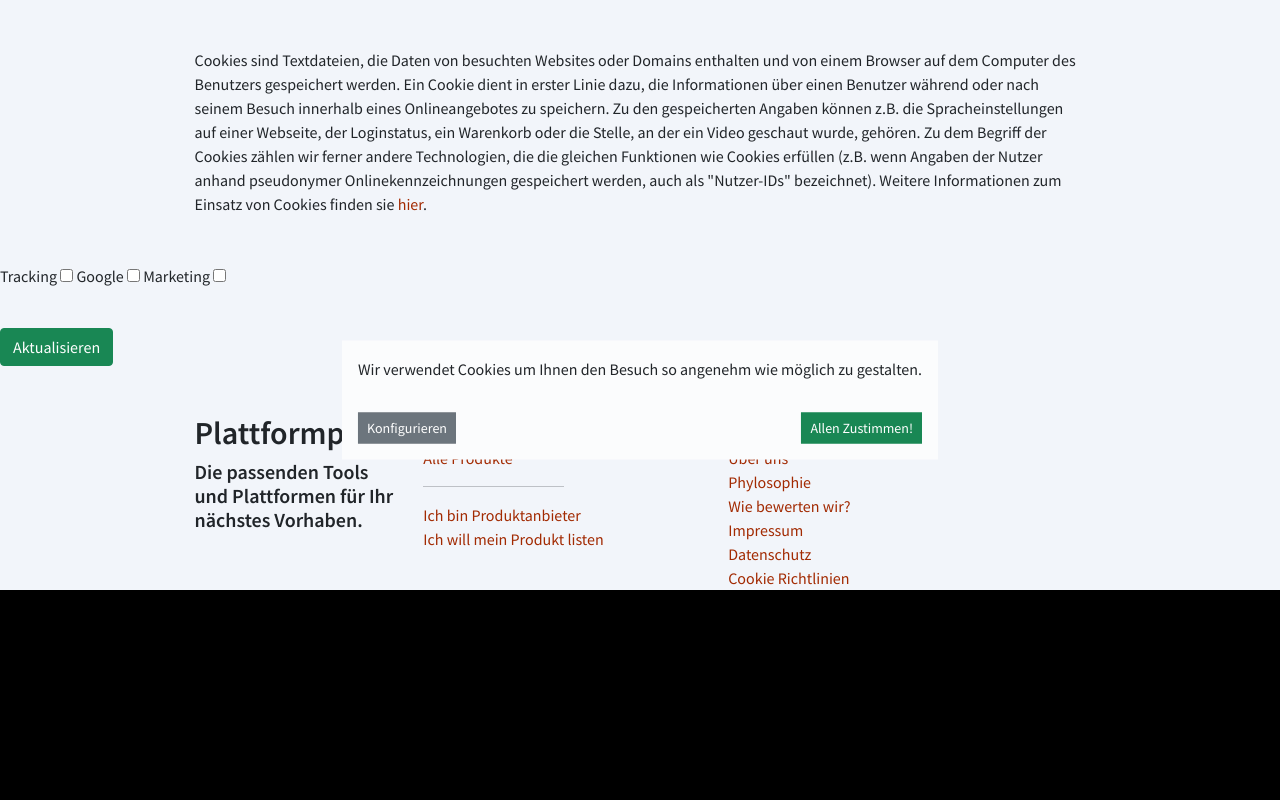
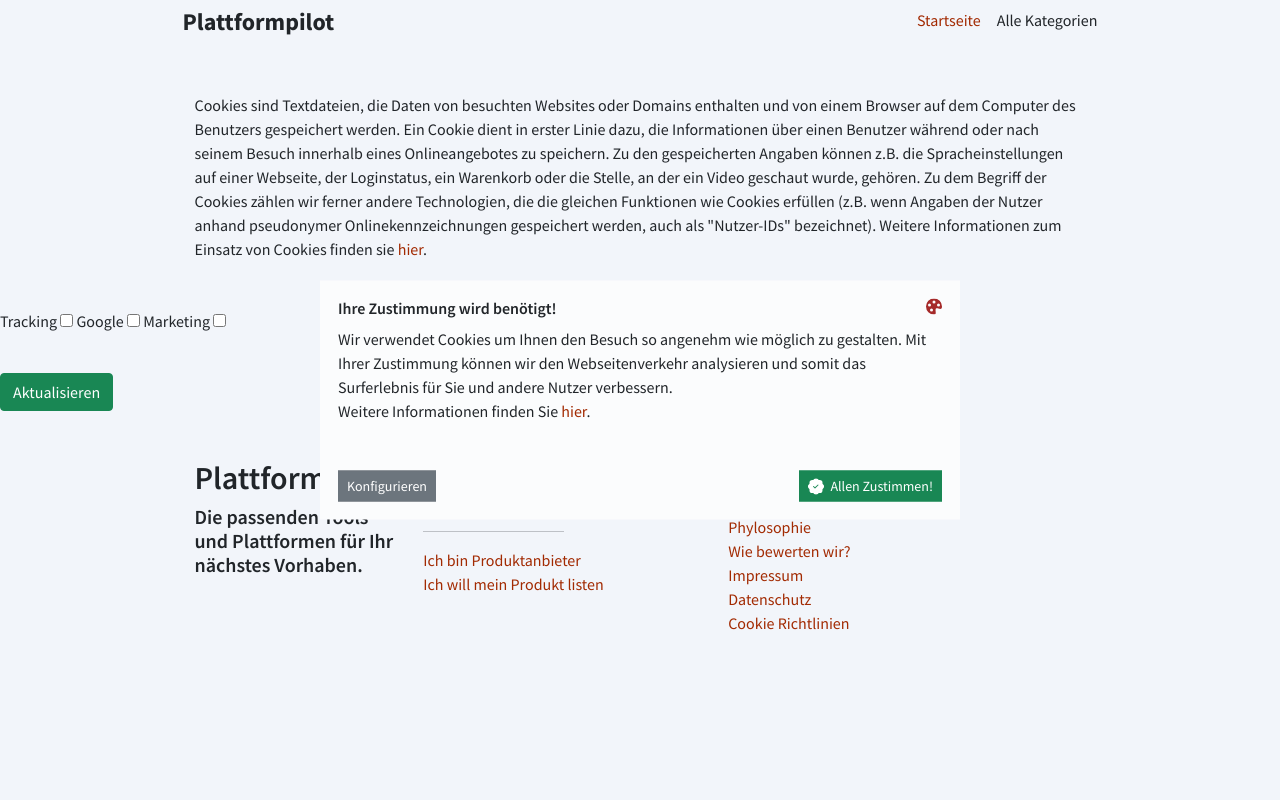
Before and after one commit to ViLuWi/Plattformpilot, a Django app: page /webseite/cookies in a window 1280 px wide. Run offline with Django 3.2, Linux system fonts and the light colour scheme.

Commit message:
edit cookie consent, bug fix cookies.js

```diff
--- a/plattform_pilot/static/css/_variables.css
+++ b/plattform_pilot/static/css/_variables.css
@@ -44,7 +44,7 @@
     background-color: var(--light) !important;
 }
 
-input:focus, select:focus, textarea:focus {
+input:focus, select:focus, textarea:focus, button {
     box-shadow: none !important;
     border: 1px solid var(--orange);
 }
@@ -61,18 +61,39 @@
 /* #/footer */
 
 /* cookie banner */
-#cookie__wrapper .overlay {
+#cookie__wrapper {
     position: relative;
-    width: 100%;
-    height: 100%;
-    background: rgb(0, 0, 0);
     z-index: 9;
+    margin: auto;
 }
 
 #cookie__wrapper .cookie-consent {
     top: 50%;
     left: 50%;
-    transform: translate(-50%, -50%);
+    transform: translate(-50%, -50%) scale(1);
+    padding: 2px;
+    animation: pulse 1s ease-in-out;
+    animation-delay: 0.2s;
+}
+
+@media screen and (max-width: 575px) {
+    #cookie__wrapper .cookie-consent {
+        width: 95%;
+        margin: 0 auto;
+    }
+}
+
+
+@keyframes pulse {
+    0% {
+        transform: scale(1) translate(-50%, -50%);
+    }
+    50% {
+        transform: scale(1.05) translate(-47%, -47%);
+    }
+    100% {
+        transform: scale(1) translate(-50%, -50%);
+    }
 }
 
 /* #/cookie banner */
--- a/plattform_pilot/static/js/core/cookies.js
+++ b/plattform_pilot/static/js/core/cookies.js
@@ -1,15 +1,24 @@
 // create cookie
 let cookie_set = false
 
+
 function countCookieLawNumber(all) {
     let cookie_number = ''
+    if (document.getElementById('necessary').checked || all == 'all') {
+        cookie_number += 'necessary ';
+    }
     if (document.getElementById('tracking').checked || all == 'all') {
         cookie_number += 'tracking ';
     }
     if (document.getElementById('marketing').checked || all == 'all') {
         cookie_number += 'marketing ';
     }
-    setCookie('law_cookie', cookie_number, 90)
+    checkCookie()
+    if (!cookie_set) {
+        setCookie('law_cookie', cookie_number, 90)
+    } else {
+        setCookie('law_cookie', cookie_number, 90)
+    }
     window.location.reload()    // reload to see changes
 }
 
@@ -20,7 +29,7 @@
     if (typeof daysToLive === "number") {
         /* Sets the max-age attribute so that the cookie expires
         after the specified number of days */
-        cookie += ";max-age=" + (daysToLive * 24 * 60 * 60) + ';SameSite=Lax;Secure';
+        cookie += ";max-age=" + (daysToLive * 24 * 60 * 60) + ';Secure;path=/';
 
         document.cookie = cookie;
         cookie_set = true
@@ -33,8 +42,8 @@
     let cookieArr = document.cookie.split(";");
 
     // Loop through the array elements
-    for (var i = 0; i < cookieArr.length; i++) {
-        var cookiePair = cookieArr[i].split("=");
+    for (let i = 0; i < cookieArr.length; i++) {
+        let cookiePair = cookieArr[i].split("=");
 
         /* Removing whitespace at the beginning of the cookie name
         and compare it with the given string */
@@ -44,6 +53,10 @@
         }
     }
     return null;
+}
+
+function renewCookie() {
+    countCookieLawNumber('custom')
 }
 
 // check if cookie exist
--- /dev/null
+++ b/plattform_pilot/templates/_includes/base/navbar.html
@@ -0,0 +1,11 @@
+<div class="navbar container">
+    <div class="d-flex justify-content-between w-900">
+        <div class="logo">
+            <a href="{% url 'core:index' %}" class="h4 fw-bold text-dark">Plattformpilot</a>
+        </div>
+        <div class="d-flex">
+            <a href="{% url 'core:index' %}" class="me-3">Startseite</a>
+            <a>Alle Kategorien</a>
+        </div>
+    </div>
+</div>
--- a/plattform_pilot/templates/base.html
+++ b/plattform_pilot/templates/base.html
@@ -21,7 +21,7 @@
 
     {% endblock %}
 </head>
-<body>
+<body class="body">
 {% block content %}
 
 {% endblock %}
@@ -54,7 +54,7 @@
             <br>
             <a href="{% url 'core:terms' %}">Datenschutz</a>
             <br>
-            <a href="#">Cookie Richtlinien</a>
+            <a href="{% url 'core:cookies' %}">Cookie Richtlinien</a>
             <br>
         </div>
         <div class="col-md-3 col-sm-6 col-12"></div>
@@ -64,37 +64,77 @@
 
 <!-- cookies --->
 <div class="d-none" id="cookie__wrapper">
-    <div class="overlay position-fixed"></div>
     <div class="position-fixed bg-light cookie-consent">
         <div class="modal-body">
-            Wir verwendet Cookies um Ihnen den Besuch so angenehm wie möglich zu gestalten.
-            <div class="collapse" id="cookie-collapse">
+            <h6 class="d-flex justify-content-between">
+                <span>Ihre Zustimmung wird benötigt!</span>
+                <svg xmlns="http://www.w3.org/2000/svg" width="16" height="16" fill="brown"
+                     class="bi bi-palette-fill mb-1" viewBox="0 0 16 16">
+                    <path d="M12.433 10.07C14.133 10.585 16 11.15 16 8a8 8 0 1 0-8 8c1.996 0 1.826-1.504 1.649-3.08-.124-1.101-.252-2.237.351-2.92.465-.527 1.42-.237 2.433.07zM8 5a1.5 1.5 0 1 1 0-3 1.5 1.5 0 0 1 0 3zm4.5 3a1.5 1.5 0 1 1 0-3 1.5 1.5 0 0 1 0 3zM5 6.5a1.5 1.5 0 1 1-3 0 1.5 1.5 0 0 1 3 0zm.5 6.5a1.5 1.5 0 1 1 0-3 1.5 1.5 0 0 1 0 3z"/>
+                </svg>
+            </h6>
+            <p>
+                Wir verwendet Cookies um Ihnen den Besuch so angenehm wie möglich zu gestalten. Mit Ihrer Zustimmung
+                können
+                wir den Webseitenverkehr analysieren und somit das Surferlebnis für Sie und andere Nutzer verbessern.
+                <br>
+                Weitere Informationen finden Sie <a href="{% url 'core:cookies' %}">hier</a>.
+            </p>
+            <div class="d-none" id="cookie-collapse">
                 <div class="">
                     <label for="necessary">Notwendig</label>
                     <input type="checkbox" id="necessary" checked disabled>
                 </div>
                 <div class="">
-                    <label for="google">Tracking</label>
-                    <input type="checkbox" id="google">
+                    <label for="tracking">Tracking</label>
+                    <input type="checkbox" id="tracking">
                 </div>
-                <button type="button" onclick="countCookieLawNumber('')"
-                        class="btn btn-sm btn-outline-secondary rounded-0">
+                <div class="">
+                    <label for="marketing">Marketing</label>
+                    <input type="checkbox" id="marketing">
+                </div>
+                <button type="button" onclick="countCookieLawNumber('custom')"
+                        class="btn rounded-0 px-0">
                     Einstellung Speichern
                 </button>
             </div>
         </div>
         <div class="d-flex justify-content-between p-3">
-            <button type="button" class="btn btn-secondary rounded-0 btn-sm" data-bs-toggle="collapse"
-                    data-bs-target="#cookie-collapse" aria-expanded="false" aria-controls="cookie-collapse">
+            <button type="button" class="btn btn-secondary rounded-0 btn-sm" id="configure-btn">
                 Konfigurieren
             </button>
-            <button class="btn btn-success rounded-0 btn-sm" onclick="countCookieLawNumber('all')">Allen Zustimmen!
+            <button class="btn btn-success rounded-0 btn-sm" onclick="countCookieLawNumber('all')">
+                {% include '_includes/icons/check-patch.svg' %}
+                Allen Zustimmen!
             </button>
         </div>
     </div>
 </div>
 <!-- /cookies -->
 
+<script>
+    // cookie consent banner
+    if (cookie_set) {
+        document.querySelector('html').style.overflowY = "auto"
+    } else {
+        document.querySelector('html').style.overflowY = "hidden"
+    }
+    const configure_btn = document.getElementById('configure-btn');
+    const configure_collapse = document.getElementById('cookie-collapse')
+    let configure_toggle = false
+    configure_btn.addEventListener('click', () => {
+        if (!configure_toggle) {
+            configure_toggle = true
+            configure_collapse.classList.remove('d-none')
+            configure_collapse.classList.add('d-block')
+        } else {
+            configure_toggle = false
+            configure_collapse.classList.add('d-none')
+            configure_collapse.classList.remove('d-block')
+        }
+    })
+</script>
+
 {% block custom-js %}
 
 {% endblock %}
--- a/plattform_pilot/templates/core/cookies.html
+++ b/plattform_pilot/templates/core/cookies.html
@@ -12,6 +12,7 @@
 {% endblock %}
 
 {% block content %}
+    {% include '_includes/base/navbar.html' %}
     <div class="container w-900 py-5">
         Cookies sind Textdateien, die Daten von besuchten Websites oder Domains enthalten und von einem Browser auf dem
         Computer des Benutzers gespeichert werden. Ein Cookie dient in erster Linie dazu, die Informationen über einen
@@ -31,7 +32,7 @@
         <label for="marketing">Marketing</label>
         <input type="checkbox" id="marketing">
         <p class="invisible" id="cookie_law_number">0</p>
-        <div class="btn btn-success" onclick="countCookieLawNumber()">Aktualisieren</div>
+        <div class="btn btn-success" onclick="renewCookie()">Aktualisieren</div>
     </div>
 {% endblock %}
 
@@ -39,11 +40,10 @@
     <script>
         const tracking = document.getElementById('tracking')
         const marketing = document.getElementById('marketing')
-        if (document.cookie.includes('tracking')) {
+        if (getCookie('law_cookie').includes('tracking')) {
             tracking.checked = true;
-            // google code here
         }
-        if (document.cookie.includes('marketing')) {
+        if (getCookie('law_cookie').includes('marketing')) {
             marketing.checked = true;
         }
     </script>
```
Also changed, not shown: plattform_pilot/templates/_includes/icons/check-patch.svg (added).
